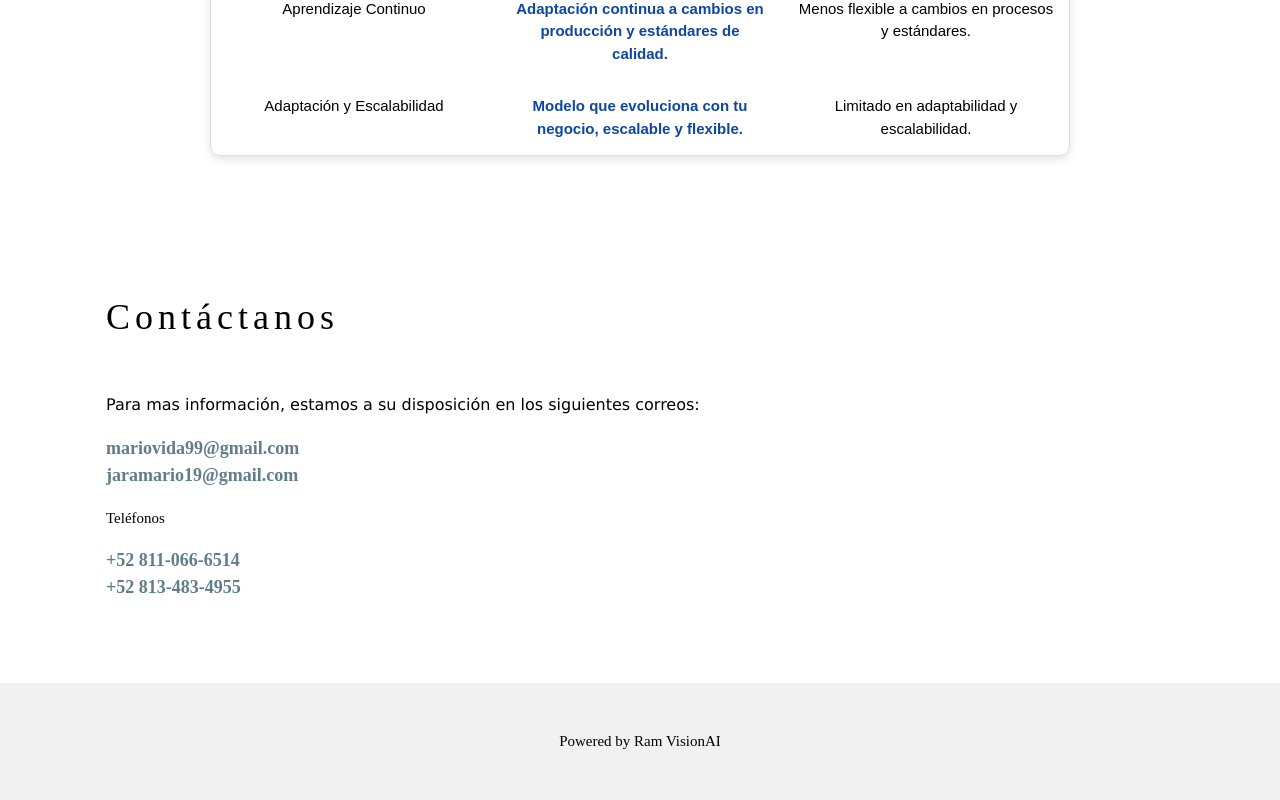
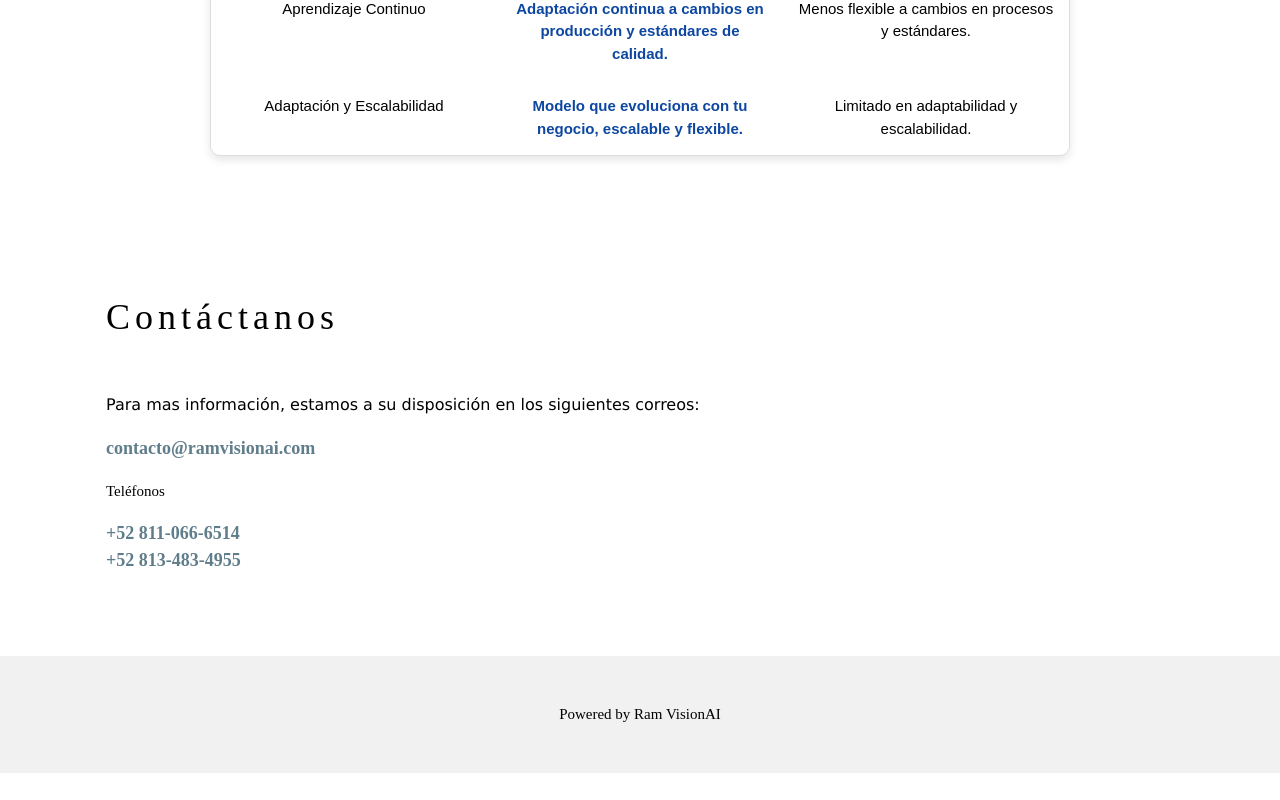
Before and after one commit to mariovid99/Ram-VisionAI, a plain HTML site: page index.html in a window 1280 px wide. Shown: the part 4688-5488 px from the top of the page. After the commit the page ends 5461 px from the top, so only its background shows below. Drawn offline with nearby package versions, Linux system fonts and the light colour scheme.

Commit message:
cambio correo empresarial

```diff
--- a/index.html
+++ b/index.html
@@ -271,9 +271,7 @@
           correos:
         </p>
         <p class="w3-text-blue-grey w3-large">
-          <b>mariovida99@gmail.com</b>
-          <br />
-          <b>jaramario19@gmail.com</b>
+          <b>contacto@ramvisionai.com</b>
         </p>
         <p>Teléfonos</p>
         <p class="w3-text-blue-grey w3-large">
```
